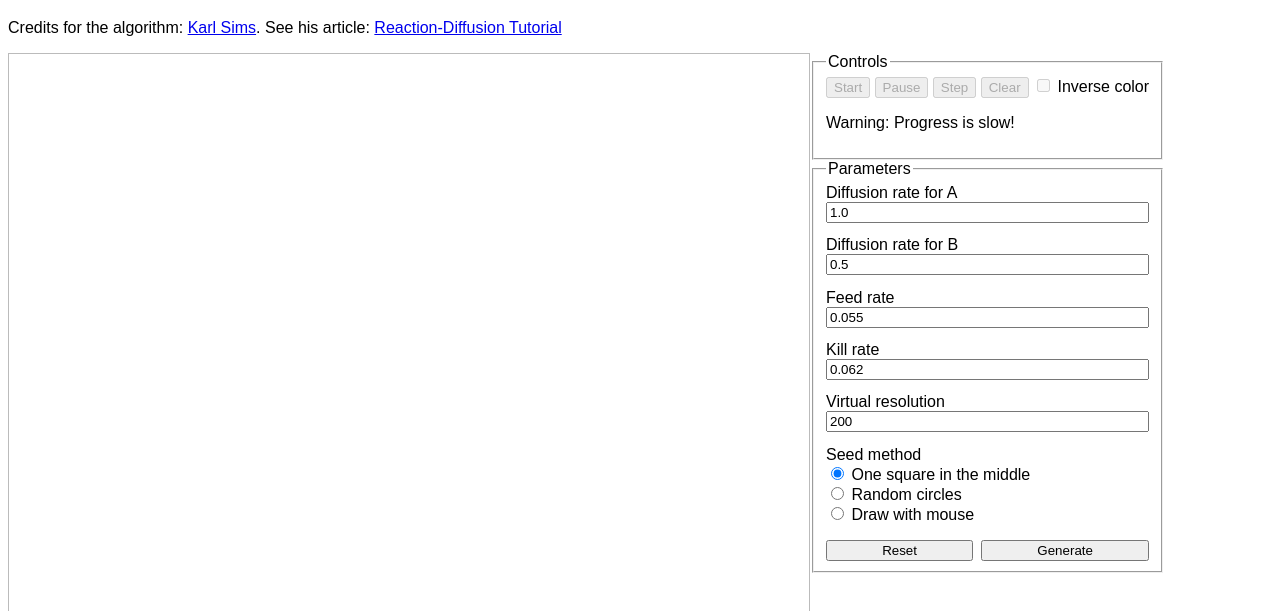
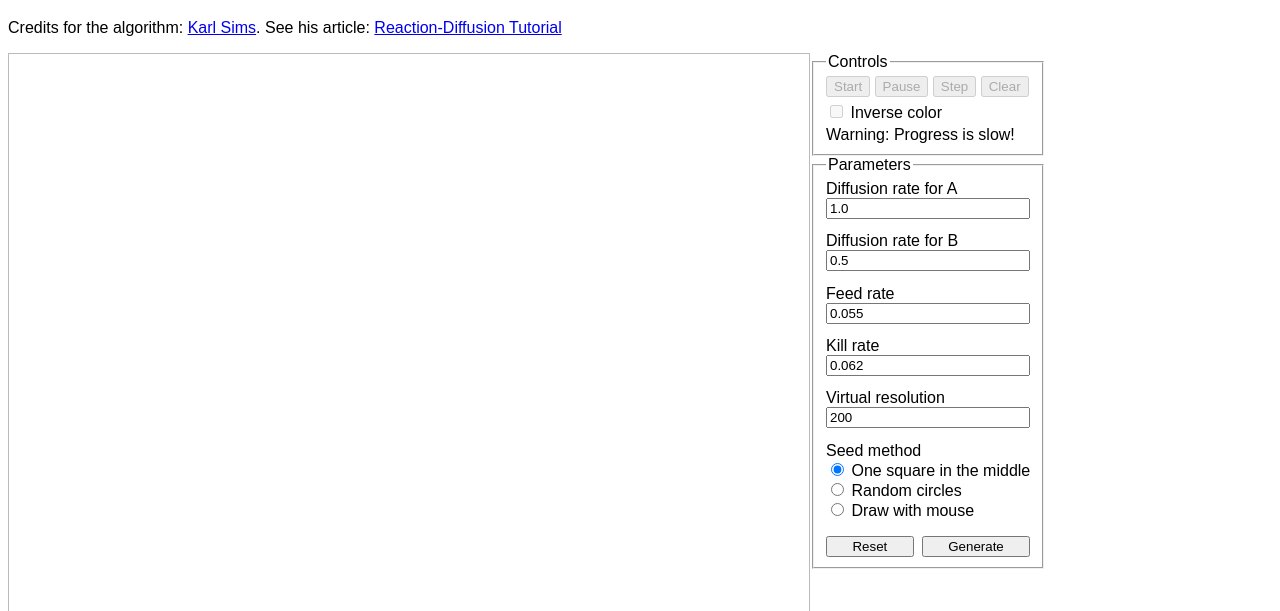
Before and after one commit to ThomasKerbrat/reaction-diffusion, a plain HTML site: page index.html in a window 1280 px wide. Shown: the part 61-672 px from the top of the page. Drawn offline with Linux system fonts and the light colour scheme.

Commit message:
Improve controls layout

```diff
--- a/css/main.css
+++ b/css/main.css
@@ -48,6 +48,9 @@ canvas {
 }
 
 
+.mt-2 { margin-top: 4px; }
+.mt-3 { margin-top: 8px; }
+
 .ml-1 { margin-left: 2px; }
 .ml-2 { margin-left: 4px; }
 .ml-3 { margin-left: 8px; }
@@ -60,6 +63,7 @@ canvas {
 .mr-4 { margin-right: 16px; }
 .mr-5 { margin-right: 32px; }
 
+.mb-0 { margin-bottom: 0px; }
 .mb-1 { margin-bottom: 2px; }
 .mb-2 { margin-bottom: 4px; }
 .mb-3 { margin-bottom: 8px; }
--- a/index.html
+++ b/index.html
@@ -26,10 +26,11 @@
                     <button id="control-step">Step</button>
                     <button id="control-clear">Clear</button>
 
-                    <input type="checkbox" id="control-inverse">
+                    <br>
+                    <input type="checkbox" id="control-inverse" class="mt-3">
                     <label for="control-inverse">Inverse color</label>
 
-                    <p>Warning: Progress is slow!</p>
+                    <p class="mt-2 mb-0">Warning: Progress is slow!</p>
                 </fieldset>
                 <fieldset class="parameters" id="parameters-form-group">
                     <legend>Parameters</legend>
```
